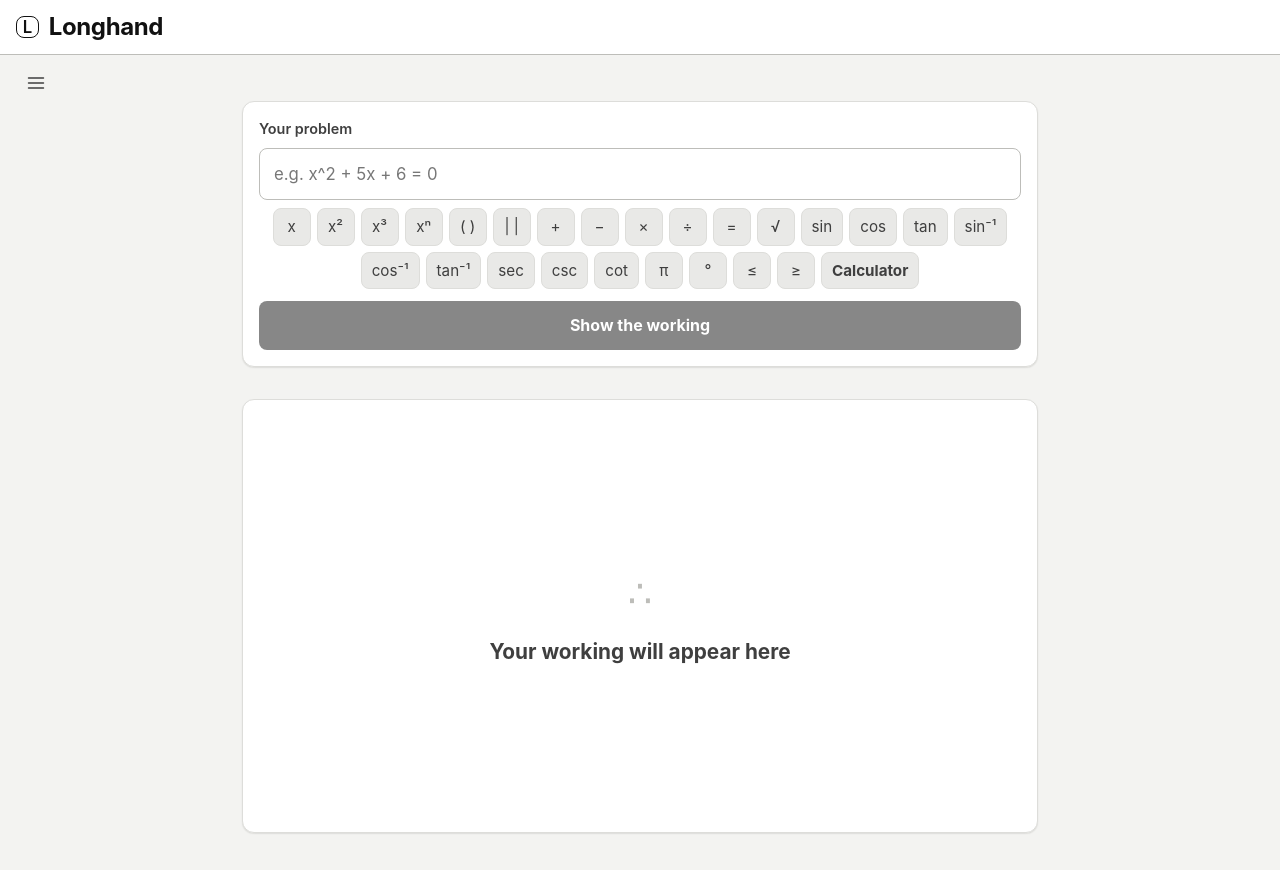
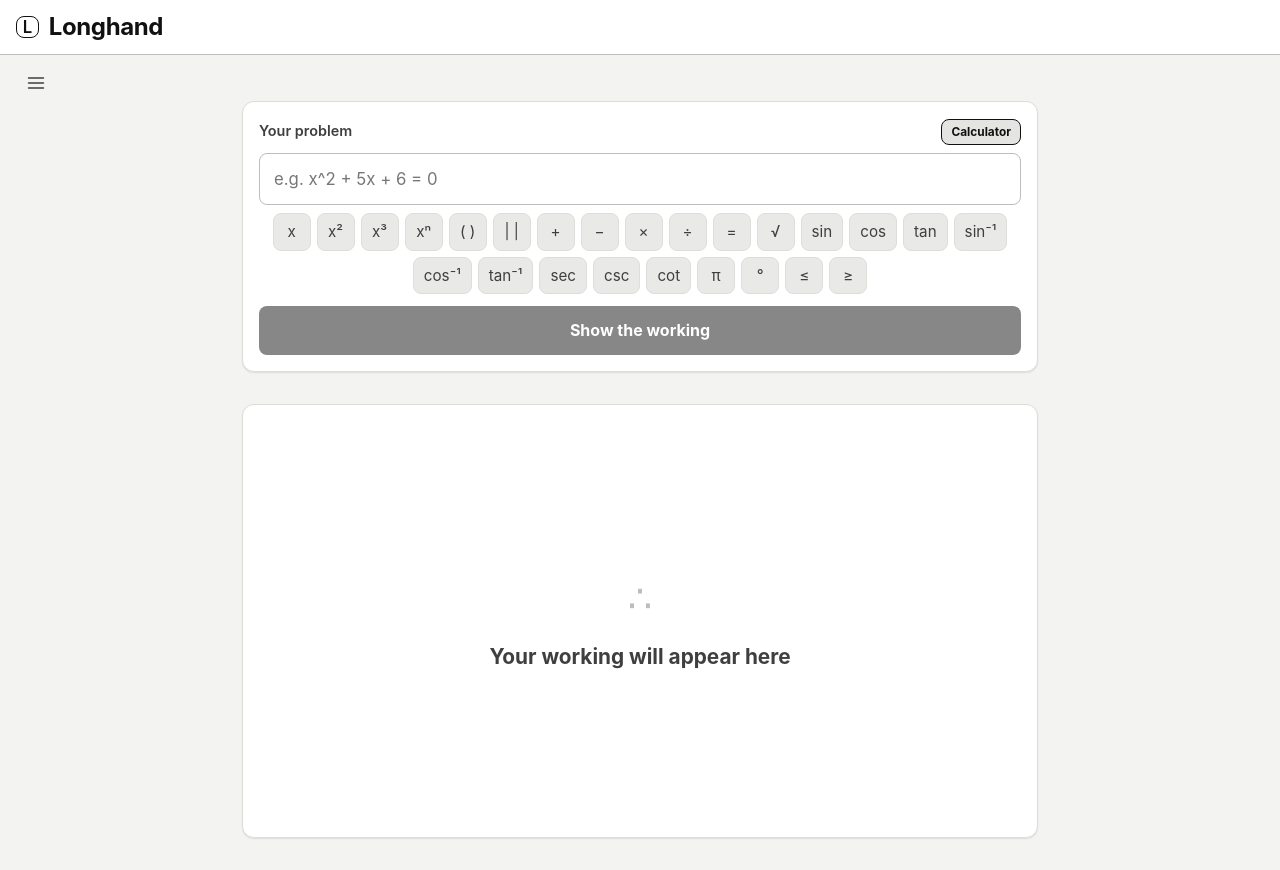
Before and after one commit to elixtaylor/longhand, a React (Vite) app: page / in a window 1280 px wide. Built offline with nearby package versions, Linux system fonts and the light colour scheme.

Commit message:
Anchor calculator beside equation input

```diff
--- a/src/components/BasicCalculator.tsx
+++ b/src/components/BasicCalculator.tsx
@@ -47,7 +47,13 @@ function display(value: number): string {
   return String(Number(value.toPrecision(10)));
 }
 
-export function BasicCalculator({ onClose }: { onClose: () => void }) {
+export function BasicCalculator({
+  id,
+  onClose,
+}: {
+  id?: string;
+  onClose: () => void;
+}) {
   const [expression, setExpression] = useState('');
   const [answer, setAnswer] = useState<string | null>(null);
   const [angleMode, setAngleMode] = useState<AngleMode>('degrees');
@@ -84,6 +90,7 @@ export function BasicCalculator({ onClose }: { onClose: () => void }) {
   return (
     <div
       className="basic-calculator"
+      id={id}
       role="dialog"
       aria-label="Basic calculator"
     >
--- a/src/components/ProblemInput.tsx
+++ b/src/components/ProblemInput.tsx
@@ -128,9 +128,30 @@ export function ProblemInput({
 
   return (
     <div className="problem-input-shell">
-      <label className="field-label" htmlFor="problem">
-        Your problem
-      </label>
+      <div className="problem-input-heading">
+        <label className="field-label" htmlFor="problem">
+          Your problem
+        </label>
+        {showPalette && (
+          <div className="calculator-anchor">
+            <button
+              type="button"
+              className="calculator-trigger"
+              aria-expanded={calculatorOpen}
+              aria-controls="equation-calculator"
+              onClick={() => setCalculatorOpen((open) => !open)}
+            >
+              Calculator
+            </button>
+            {calculatorOpen && (
+              <BasicCalculator
+                id="equation-calculator"
+                onClose={() => setCalculatorOpen(false)}
+              />
+            )}
+          </div>
+        )}
+      </div>
       <input
         id="problem"
         ref={ref}
@@ -159,18 +180,7 @@ export function ProblemInput({
                 {k.label}
               </button>
             ))}
-            <button
-              type="button"
-              className="palette-key palette-key--calculator"
-              aria-expanded={calculatorOpen}
-              onClick={() => setCalculatorOpen((open) => !open)}
-            >
-              Calculator
-            </button>
           </div>
-          {calculatorOpen && (
-            <BasicCalculator onClose={() => setCalculatorOpen(false)} />
-          )}
         </div>
       )}
 
--- a/src/styles/base.css
+++ b/src/styles/base.css
@@ -221,19 +221,48 @@ button {
 .problem-input-shell {
   position: relative;
 }
+.problem-input-heading {
+  display: flex;
+  align-items: center;
+  justify-content: space-between;
+  gap: var(--sp-3);
+  position: relative;
+}
+.problem-input-heading .field-label {
+  margin-bottom: var(--sp-2);
+}
+.calculator-anchor {
+  position: relative;
+  margin-bottom: var(--sp-2);
+}
+.calculator-trigger {
+  padding: 5px 9px;
+  color: var(--accent);
+  background: var(--accent-soft);
+  border: 1px solid var(--accent);
+  border-radius: var(--control-radius);
+  font-size: 0.74rem;
+  font-weight: 700;
+  line-height: 1.2;
+  transition:
+    background 0.12s var(--ease),
+    color 0.12s var(--ease);
+}
+.calculator-trigger:hover,
+.calculator-trigger[aria-expanded='true'] {
+  color: var(--accent-ink);
+  background: var(--accent);
+}
 .input-tools {
   position: relative;
-}
-.palette-key--calculator {
-  color: var(--accent);
-  font-weight: 700;
 }
 .basic-calculator {
   position: absolute;
   top: calc(100% + var(--sp-2));
   right: 0;
   z-index: 12;
-  width: min(310px, 100%);
+  width: 310px;
+  max-width: calc(100vw - 32px);
   padding: var(--sp-3);
   background: var(--surface-raised);
   border: 1px solid var(--line-strong);
```
